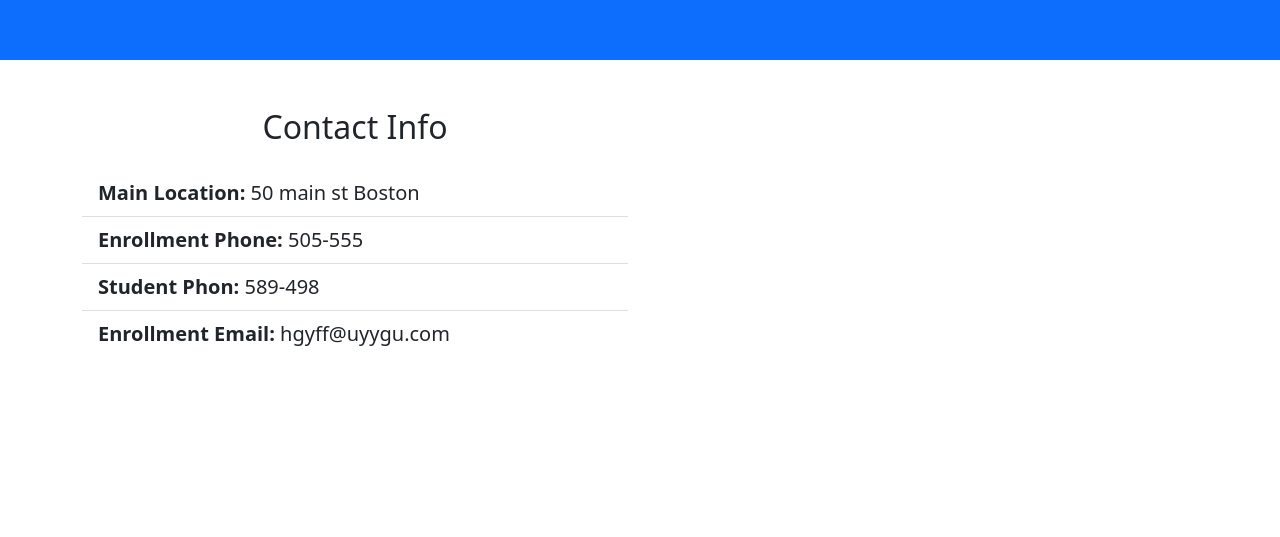
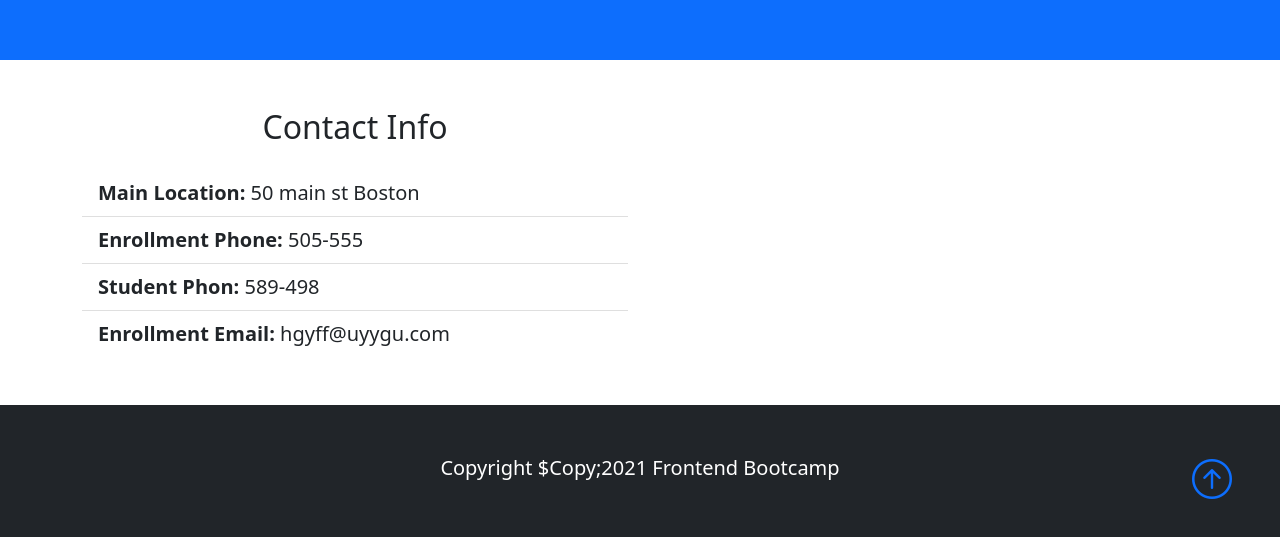
Before and after one commit to zahrakhoshkalam/learning-Bootstrap, a plain HTML site: page index.html in a window 1280 px wide. Shown: the part 3220-3757 px from the top of the page. Before the commit the page ends 3625 px from the top, so only its background shows below. Drawn offline with nearby package versions, Linux system fonts and the light colour scheme.

Commit message:
bs5 prj footer

```diff
--- a/index.html
+++ b/index.html
@@ -442,7 +442,16 @@
     </div>
   </div>
 </section>
-
+<!-- foooter -->
+<footer class="p-5 bg-dark text-white text-center
+position-relative">
+  <div class="container">
+    <p class="lead text-capitalize">copyright $copy;2021 Frontend Bootcamp</p>
+  <a href="#" class="position-absolute bottom-0 end-0 p-5">
+    <i class="bi bi-arrow-up-circle h1"></i>
+  </a>
+  </div>
+</footer>
     <script
       src="https://cdn.jsdelivr.net/npm/bootstrap@5.0.2/dist/js/bootstrap.bundle.min.js"
       integrity="sha384-MrcW6ZMFYlzcLA8Nl+NtUVF0sA7MsXsP1UyJoMp4YLEuNSfAP+JcXn/tWtIaxVXM"
```
